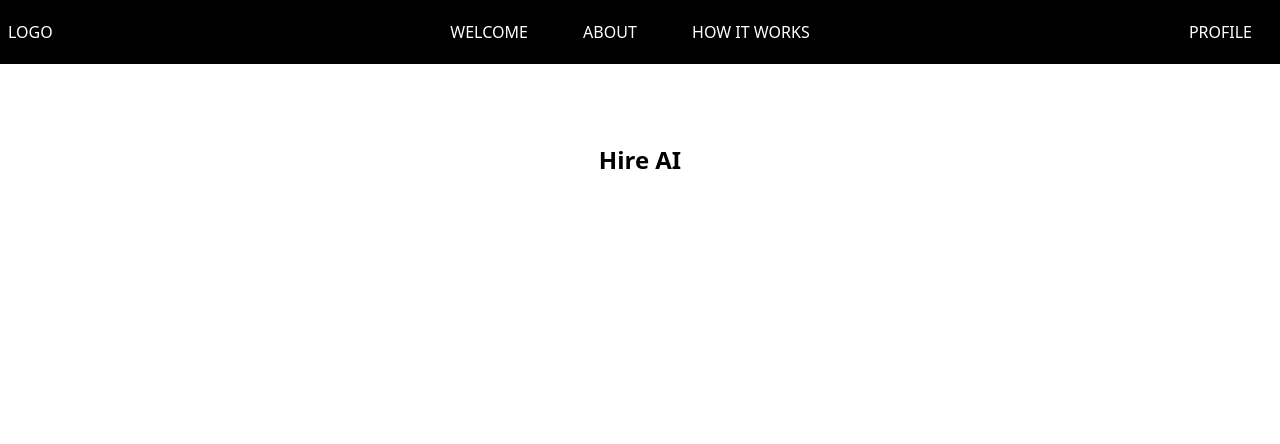
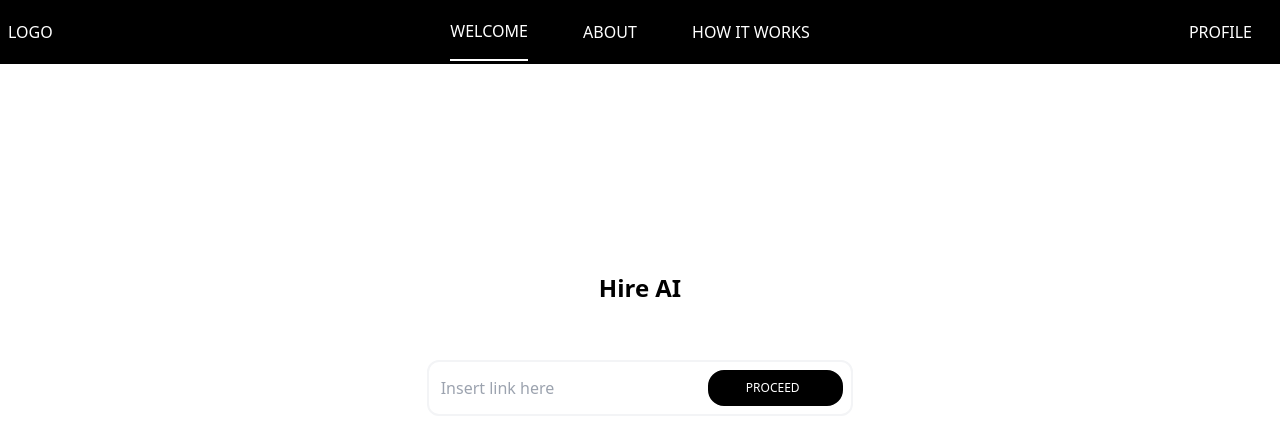
Before and after one commit to nishyjana/hireAI, a React (Create React App) app: page / in a window 1280 px wide. Shown: the top 444 px of the page. Built offline with nearby package versions, Linux system fonts and the light colour scheme.

Commit message:
FEAT: basic route with layout implementation

```diff
--- a/package.json
+++ b/package.json
@@ -11,9 +11,10 @@
     "@types/react": "^17.0.40",
     "@types/react-dom": "^17.0.0",
     "@types/react-router-dom": "^5.1.8",
+    "react": "^17.0.2",
     "react-dom": "^17.0.2",
+    "react-icons": "^4.3.1",
     "react-router-dom": "^5.2.0",
-    "react": "^17.0.2",
     "react-scripts": "5.0.0",
     "typescript": "^4.6.2",
     "web-vitals": "^2.1.4"
--- /dev/null
+++ b/src/UI/InputSearch.tsx
@@ -0,0 +1,22 @@
+import * as BsIcons from "react-icons/bs";
+
+interface Props {
+  onclick?: () => void;
+}
+
+export default function InputSearch({ onclick }: Props) {
+  return (
+    <div className="flex py-2 px-2 w-1/3 rounded-xl border-2 border-double hover:border-gray-200 border-gray-100">
+      <input
+        className="p-1 w-full outline-none"
+        placeholder="Insert link here"
+      />
+      <button
+        className="py-2 flex rounded-2xl w-1/3 border-2 border-black bg-black font-sans text-white text-xs px-9 mx-auto"
+        onClick={onclick}
+      >
+        PROCEED <BsIcons.BsChevronRight className="m-auto ml-2" color="white" />
+      </button>
+    </div>
+  );
+}
--- a/src/UI/NavBar.tsx
+++ b/src/UI/NavBar.tsx
@@ -1,19 +1,27 @@
 import React from "react";
+import { useLocation } from "react-router-dom";
 
 export default function NavBar() {
+  const location = useLocation();
   return (
     <div className="flex w-full h-auto bg-black justify-between px-2">
-      <div className="my-auto text-white py-5 w-full">
-        LOGO
-      </div>
+      <div className="my-auto text-white py-5 w-full">LOGO</div>
       <div className="flex w-full justify-around">
-        <div className="flex my-auto text-white py-4">WELCOME</div>
+        <div
+          className={`flex my-auto text-white py-4 ${
+            location?.pathname === "/" ? "border-b-2 border-white" : null
+          }`}
+        >
+          WELCOME
+        </div>
 
         <div className="flex my-auto text-white py-4">ABOUT</div>
 
         <div className="flex my-auto text-white py-4">HOW IT WORKS</div>
       </div>
-      <div className="flex my-auto text-white py-4 mr-5 w-full justify-end">PROFILE</div>
+      <div className="flex my-auto text-white py-4 mr-5 w-full justify-end">
+        PROFILE
+      </div>
     </div>
   );
 }
--- a/src/component/welcome/Welcome.tsx
+++ b/src/component/welcome/Welcome.tsx
@@ -1,9 +1,13 @@
 import React from "react";
+import InputSearch from "../../ui/InputSearch";
 
 export default function Welcome() {
   return (
     <div className="flex flex-col w-full items-center py-36 ">
-      <h2 className=" font-semibold text-2xl font-sans flex mx-auto ">Hire AI</h2>
+      <h2 className=" font-semibold text-2xl font-sans flex mx-auto mb-14 mt-32">
+        Hire AI
+      </h2>
+      <InputSearch onclick={() => alert("f")} />
     </div>
   );
 }
```
Also changed, not shown: 1 other file (tests, documents, lock files or other folders).
